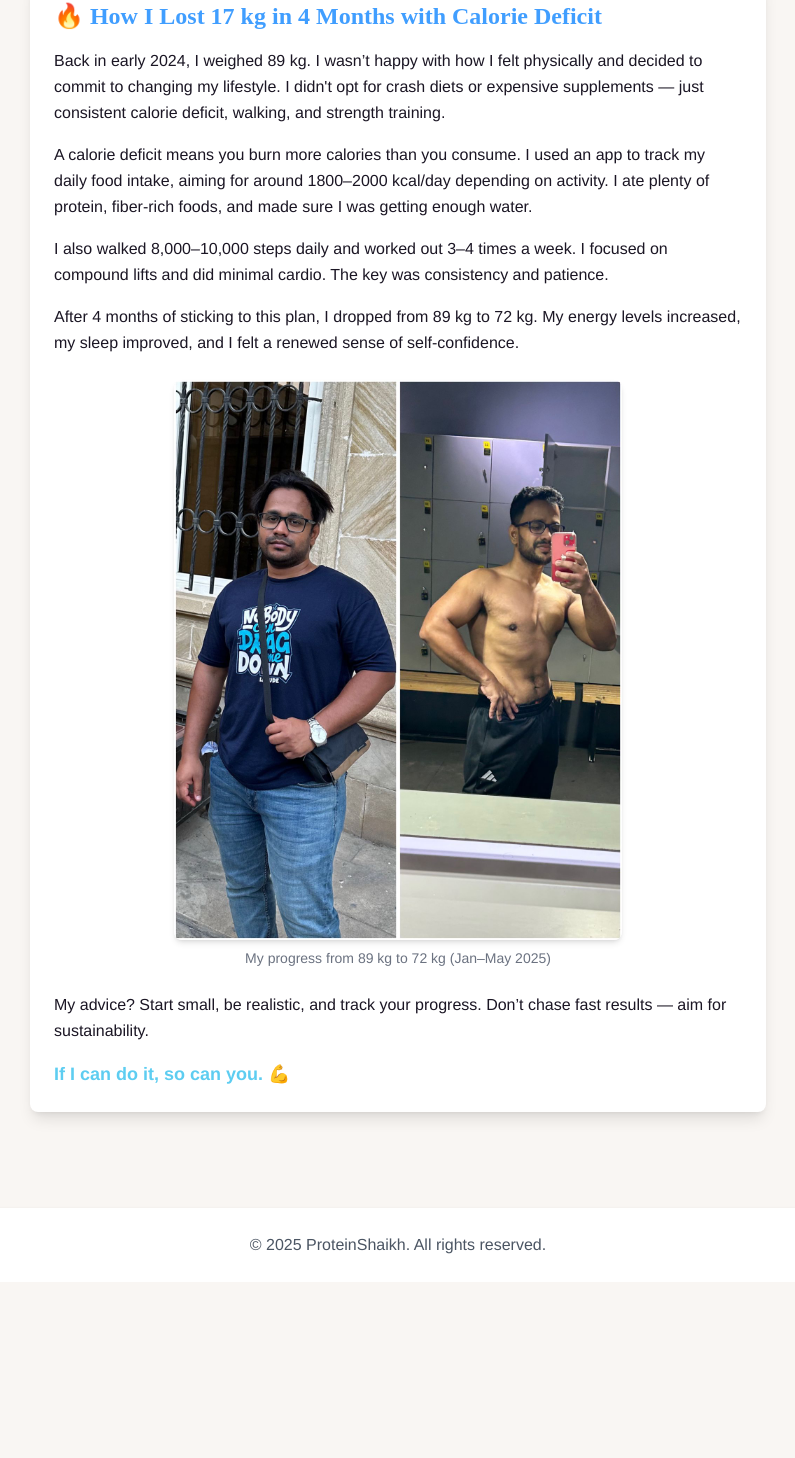
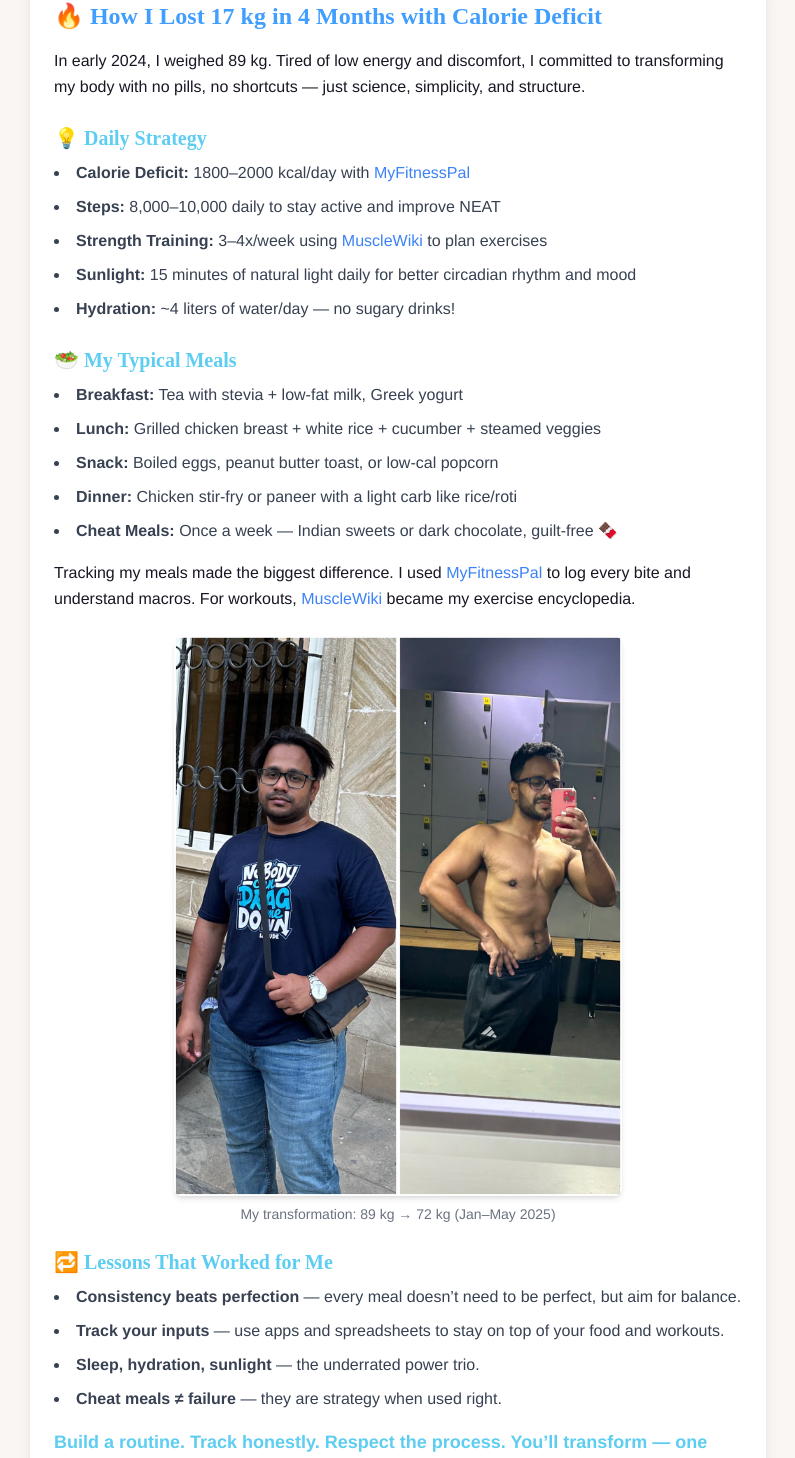
Before and after one commit to proteinshaikh/mysiteproteinshaikh, a React (Create React App) app: page /projects in a window 1280 px wide. Shown: the part 300-1758 px from the top of the page, without its empty margins (242-1037 px from the left). Before the commit the page ends 1582 px from the top, so only its background shows below. Built offline with nearby package versions, Linux system fonts and the light colour scheme.

Commit message:
[fit] fat loss journey

```diff
--- a/src/pages/Projects.js
+++ b/src/pages/Projects.js
@@ -10,37 +10,37 @@ function Projects() {
         <h1 className="text-4xl font-heading font-bold text-primary mb-2">From Dev to Defined</h1>
         <p className="text-gray-500 text-sm italic">My 17 kg transformation through calorie deficit</p>
       </div>
+
       {/* Weight Loss Article */}
       <article className="bg-white p-6 rounded-lg shadow-lg leading-relaxed">
-                <h3 className="text-2xl font-bold mb-4 text-primary">🔥 How I Lost 17 kg in 4 Months with Calorie
-                    Deficit</h3>
+        <h3 className="text-2xl font-bold mb-4 text-primary">🔥 How I Lost 17 kg in 4 Months with Calorie Deficit</h3>
 
         <p className="mb-4">
-                    Back in early 2024, I weighed 89 kg. I wasn’t happy with how I felt physically and decided to commit
-                    to
-                    changing my lifestyle. I didn't opt for crash diets or expensive supplements — just consistent
-                    calorie
-                    deficit, walking, and strength training.
+          In early 2024, I weighed 89 kg. Tired of low energy and discomfort, I committed to transforming my body with
+          no pills, no shortcuts — just science, simplicity, and structure.
         </p>
 
-                <p className="mb-4">
-                    A calorie deficit means you burn more calories than you consume. I used an app to track my daily
-                    food intake,
-                    aiming for around 1800–2000 kcal/day depending on activity. I ate plenty of protein, fiber-rich
-                    foods, and
-                    made sure I was getting enough water.
-                </p>
+        <h4 className="text-xl font-semibold mt-6 mb-2 text-accent">💡 Daily Strategy</h4>
+        <ul className="list-disc list-inside text-gray-700 space-y-2 mb-4">
+          <li><strong>Calorie Deficit:</strong> 1800–2000 kcal/day with <a href="https://www.myfitnesspal.com" className="text-blue-500 hover:underline" target="_blank" rel="noopener noreferrer">MyFitnessPal</a></li>
+          <li><strong>Steps:</strong> 8,000–10,000 daily to stay active and improve NEAT</li>
+          <li><strong>Strength Training:</strong> 3–4x/week using <a href="https://musclewiki.com/" className="text-blue-500 hover:underline" target="_blank" rel="noopener noreferrer">MuscleWiki</a> to plan exercises</li>
+          <li><strong>Sunlight:</strong> 15 minutes of natural light daily for better circadian rhythm and mood</li>
+          <li><strong>Hydration:</strong> ~4 liters of water/day — no sugary drinks!</li>
+        </ul>
+
+        <h4 className="text-xl font-semibold mt-6 mb-2 text-accent">🥗 My Typical Meals</h4>
+        <ul className="list-disc list-inside text-gray-700 space-y-2 mb-4">
+          <li><strong>Breakfast:</strong> Tea with stevia + low-fat milk, Greek yogurt</li>
+          <li><strong>Lunch:</strong> Grilled chicken breast + white rice + cucumber + steamed veggies</li>
+          <li><strong>Snack:</strong> Boiled eggs, peanut butter toast, or low-cal popcorn</li>
+          <li><strong>Dinner:</strong> Chicken stir-fry or paneer with a light carb like rice/roti</li>
+          <li><strong>Cheat Meals:</strong> Once a week — Indian sweets or dark chocolate, guilt-free 🍫</li>
+        </ul>
 
         <p className="mb-4">
-                    I also walked 8,000–10,000 steps daily and worked out 3–4 times a week. I focused on compound lifts
-                    and did
-                    minimal cardio. The key was consistency and patience.
-                </p>
-
-                <p className="mb-4">
-                    After 4 months of sticking to this plan, I dropped from 89 kg to 72 kg. My energy levels increased,
-                    my sleep
-                    improved, and I felt a renewed sense of self-confidence.
+          Tracking my meals made the biggest difference. I used <a href="https://www.myfitnesspal.com" className="text-blue-500 hover:underline" target="_blank" rel="noopener noreferrer">MyFitnessPal</a> to log every bite and
+          understand macros. For workouts, <a href="https://musclewiki.com/" className="text-blue-500 hover:underline" target="_blank" rel="noopener noreferrer">MuscleWiki</a> became my exercise encyclopedia.
         </p>
 
         <figure className="my-6 text-center">
@@ -49,17 +49,19 @@ function Projects() {
             alt="Weight loss progress"
             className="w-full max-w-md mx-auto rounded-lg shadow-md"
           />
-                    <figcaption className="text-sm text-gray-500 mt-2">My progress from 89 kg to 72 kg (Jan–May 2025)
-                    </figcaption>
+          <figcaption className="text-sm text-gray-500 mt-2">My transformation: 89 kg → 72 kg (Jan–May 2025)</figcaption>
         </figure>
 
-                <p className="mb-4">
-                    My advice? Start small, be realistic, and track your progress. Don’t chase fast results — aim for
-                    sustainability.
-                </p>
+        <h4 className="text-xl font-semibold mt-6 mb-2 text-accent">🔁 Lessons That Worked for Me</h4>
+        <ul className="list-disc list-inside text-gray-700 space-y-2 mb-4">
+          <li><strong>Consistency beats perfection</strong> — every meal doesn’t need to be perfect, but aim for balance.</li>
+          <li><strong>Track your inputs</strong> — use apps and spreadsheets to stay on top of your food and workouts.</li>
+          <li><strong>Sleep, hydration, sunlight</strong> — the underrated power trio.</li>
+          <li><strong>Cheat meals ≠ failure</strong> — they are strategy when used right.</li>
+        </ul>
 
         <p className="text-lg font-semibold text-accent">
-                    If I can do it, so can you. 💪
+          Build a routine. Track honestly. Respect the process. You’ll transform — one smart decision at a time. 💪
         </p>
       </article>
     </section>
```
Lines whose indentation alone changed are shown as unchanged.
